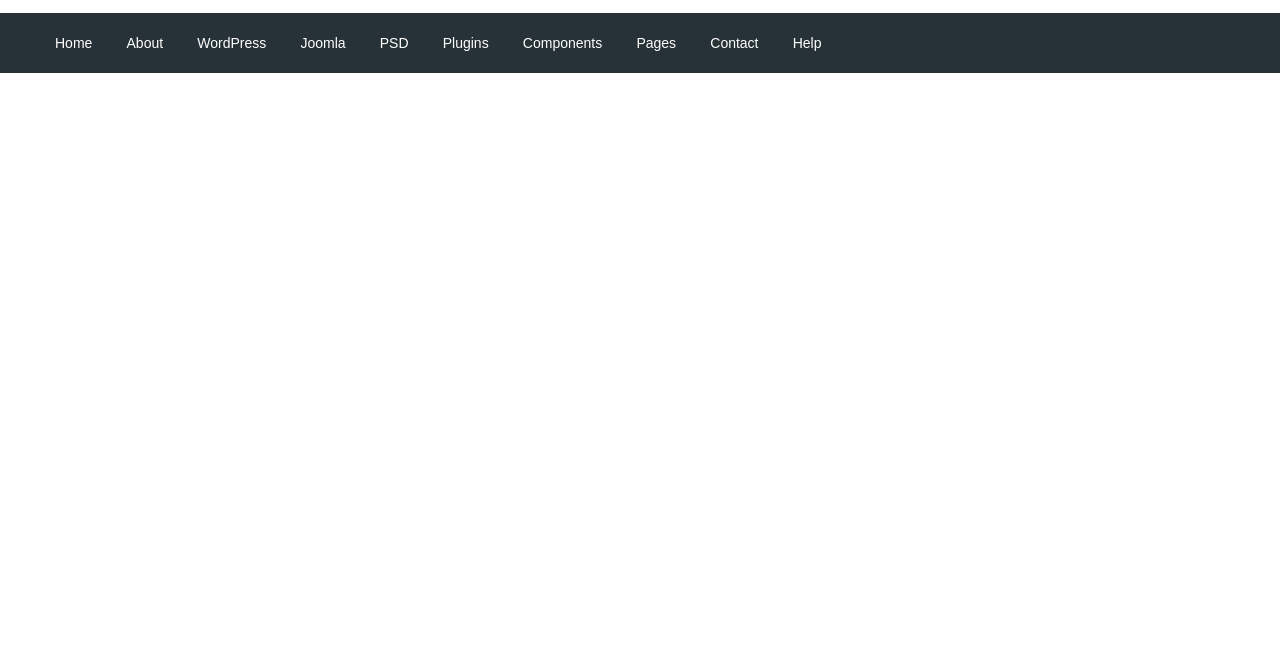
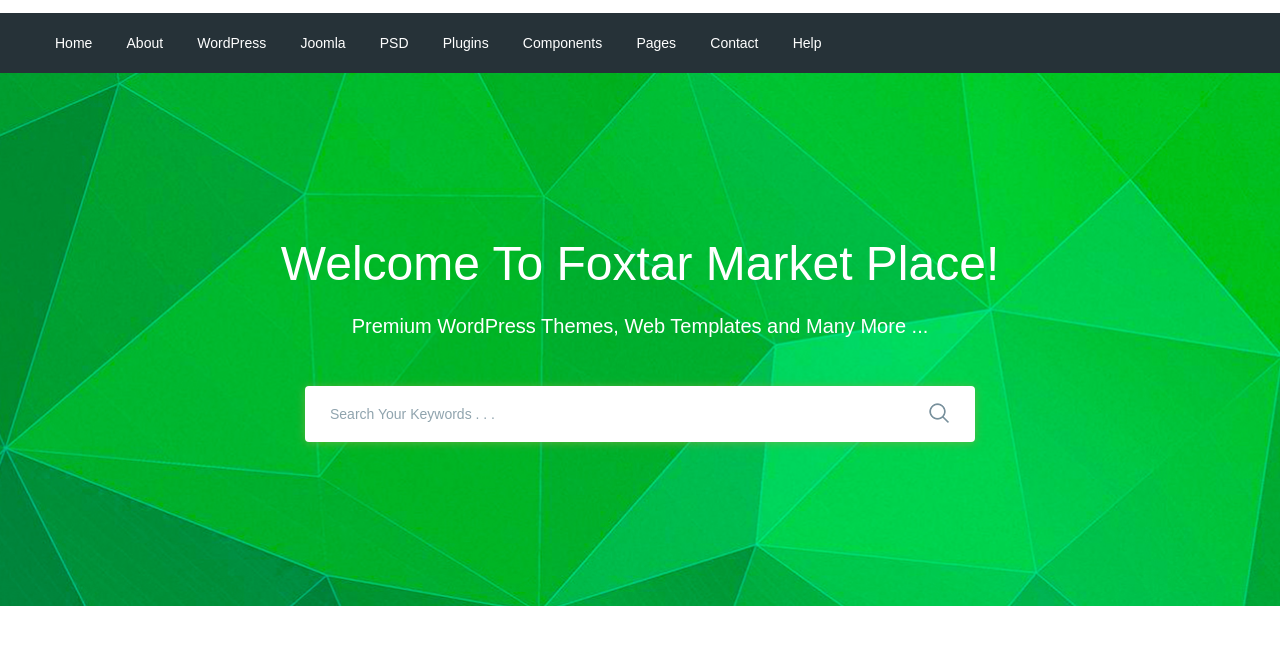
Before and after one commit to crazyyyboy/moderno, a website: page app/index.html in a window 1280 px wide. Shown: the part 77-722 px from the top of the page. Drawn offline with nearby package versions, Linux system fonts and the light colour scheme; files that its build step writes are made by us from their sources.

Commit message:
added search section

```diff
--- a/app/index.html
+++ b/app/index.html
@@ -98,9 +98,28 @@
             </nav>
          </div>
       </div>
-
    </header>
 
+   <section class="search" style="background-image: url(images/search-bg.jpg);">
+      <div class="container">
+         <div class="search__inner">
+            <div class="search__inner-title">
+               Welcome To Foxtar Market Place!
+            </div>
+            <div class="search__inner-text">
+               Premium WordPress Themes, Web Templates and Many More ...
+            </div>
+            <div class="search__inner-form">
+               <form>
+                  <input type="text" placeholder="Search Your Keywords . . ." required>
+                  <button type="submit">
+                     <img src="images/icons/search.png" alt="">
+                  </button>
+               </form>
+            </div>
+         </div>
+      </div>
+   </section>
    <script src="https://ajax.googleapis.com/ajax/libs/jquery/3.4.1/jquery.min.js"></script>
    <script src="js/libs.min.js"></script>
    <script src="js/main.min.js"></script>
--- a/app/scss/style.scss
+++ b/app/scss/style.scss
@@ -63,3 +63,53 @@
       font-size: 14px;
    }
 }
+.search{
+   background-repeat: no-repeat;
+   background-size: cover;
+   background-position: center;
+   min-height: 533px;
+}
+.search__inner{
+   padding: 155px 0 100px;
+   color: #fff;
+   text-align: center;
+   &-title{
+      margin-bottom: 11px;
+      font-size: 48px;
+      line-height: 72px;
+   }
+   &-text{
+      margin-bottom: 45px;
+      font-size: 20px;
+      line-height: 30px;
+   }
+   &-form{
+      max-width: 670px;
+      margin: 0 auto;
+      position: relative;
+      input{
+         display: block;
+         width: 100%;
+         box-shadow: 0px 1px 10px 0px rgba(124, 178, 64, 0.75);
+         border-radius: 4px;
+         height: 56px;
+         border: none;
+         font-size: 14px;
+         font-weight: 500;
+         padding-left: 25px;
+         padding-right: 60px;
+
+         &::placeholder{
+            color: #90a4ae;
+            font-weight: 500;
+         }
+      }
+      button{
+         position: absolute;
+         border: none;
+         background-color: transparent;
+         right: 20px;
+         top: 16px;
+      }
+   }
+}
```
Also changed, not shown: app/images/icons/search.png (added), app/images/icons/search.svg (added), app/images/search-bg.jpg (added).
